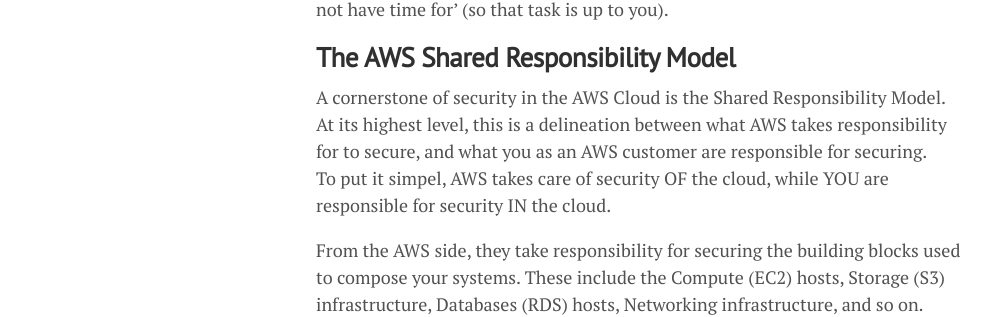
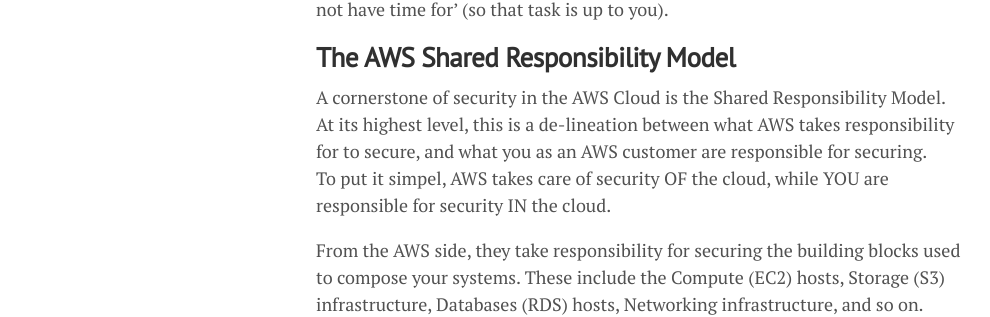
Before and after one commit to lgeurts/lgeurts.github.io, a Jekyll site: the page built from _posts/2021-11-02-activity-aware-ids-for-aws.md, in a window 1280 px wide and 900 px high, scrolled down 567 px. Shown: the part 175-492 px from the top of the window, without its empty margins (0-990 px from the left). Built offline with Jekyll 4.4.1, drawn with Linux system fonts in a browser that asks for light colours; nearby versions of some CDN libraries; comment, search, counter and statistics services are not loaded.

Commit message:
Update 2021-11-02-activity-aware-ids-for-aws.md

```diff
--- a/_posts/2021-11-02-activity-aware-ids-for-aws.md
+++ b/_posts/2021-11-02-activity-aware-ids-for-aws.md
@@ -17,7 +17,7 @@
 
 ## **The AWS Shared Responsibility Model**
 
-A cornerstone of security in the AWS Cloud is the Shared Responsibility Model. At its highest level, this is a delineation between what AWS takes responsibility for to secure, and what you as an AWS customer are responsible for securing.
+A cornerstone of security in the AWS Cloud is the Shared Responsibility Model. At its highest level, this is a de-lineation between what AWS takes responsibility for to secure, and what you as an AWS customer are responsible for securing.
 <br>To put it simpel, AWS takes care of security OF the cloud, while YOU are responsible for security IN the cloud.
 
 From the AWS side, they take responsibility for securing the building blocks used to compose your systems. These include the Compute (EC2) hosts, Storage (S3) infrastructure, Databases (RDS) hosts, Networking infrastructure, and so on. That’s not to say you could throw all of your customers credit card data into an S3 bucket and think your security responsibility is according AWS policies.
```
